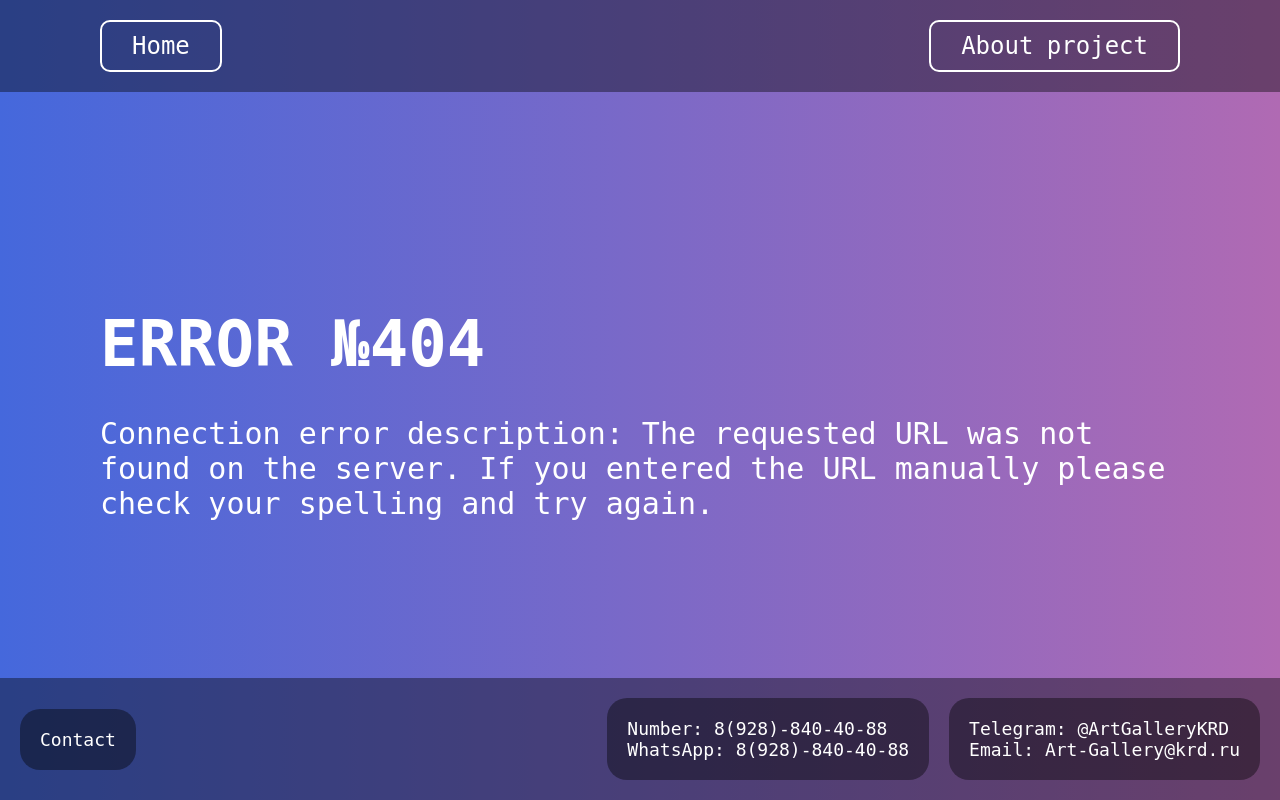
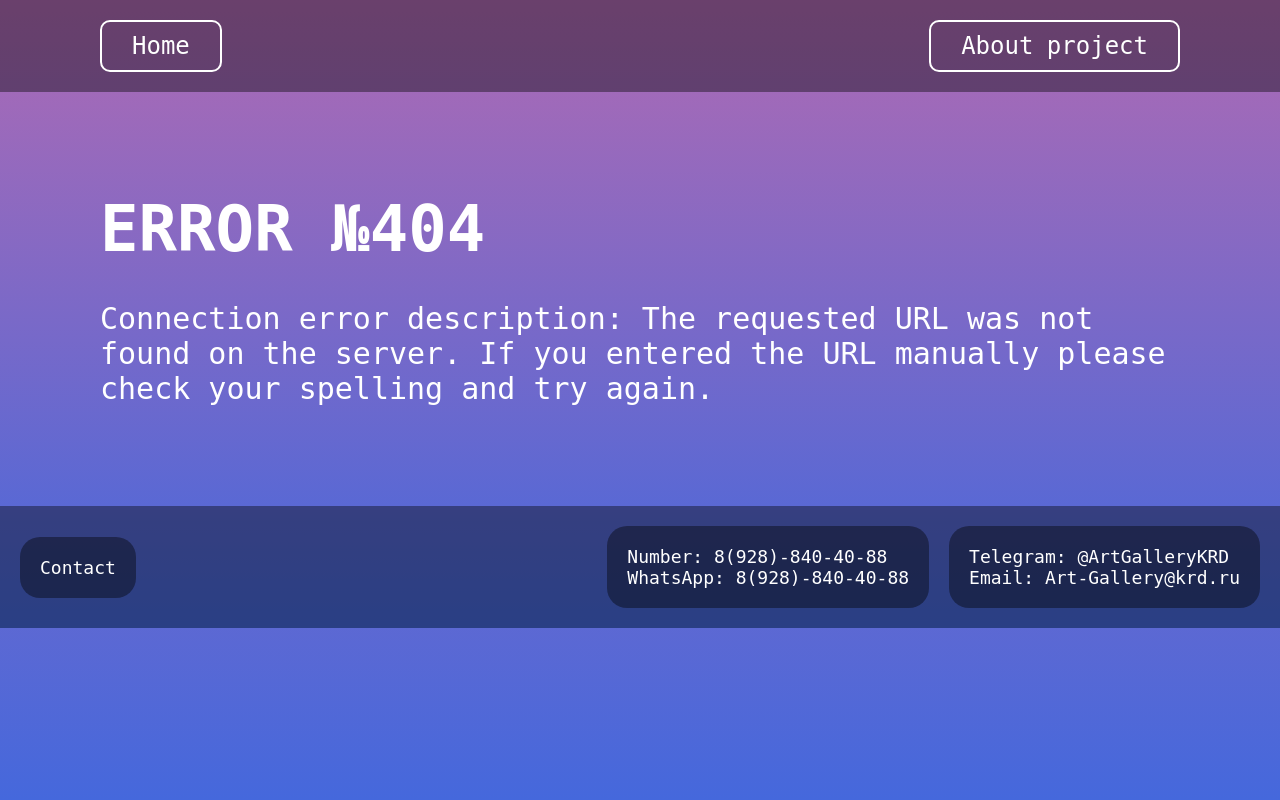
Before and after one commit to DEADnQUEEN/Art_Gallery, a Flask app: page /1 in a window 1280 px wide. Run offline with Flask 3, Linux system fonts and the light colour scheme.

Commit message:
ui changes

```diff
--- a/static/main.css
+++ b/static/main.css
@@ -1,17 +1,20 @@
 :root{
     --sub-color: rgba(0, 0, 0, 0.4);
+    --active-color: #B06AB3;
+    --text-color: #ffffff;
 }
 
 html,
 body {
-    height: 100%;
+    min-height: 100%;
     margin: 0;
-    background: linear-gradient(90deg, #4568DC 0%, #B06AB3 100%);
+    width: 100vw;
+    background: linear-gradient(0deg, #4568DC 0%, #B06AB3 100%) no-repeat;
     font-family: "JetBrains Mono", monospace;
 }
 
 a {
-    color: white;
+    color: var(--text-color);
 }
 
 .all {
@@ -22,18 +25,16 @@ a {
 
 .all .header {
     background-color: var(--sub-color);
+    position: relative;
     display: flex;
     align-items: center;
     justify-content: center;
-    width: 100vw;
-    position: absolute;
     top: 0;
     flex: 0 1 0;
     z-index: 3;
 }
 
 .all .extension {
-    padding-top: 150px;
     flex: 1 1 auto;
     display: inline-flex;
     justify-content: center;
@@ -65,7 +66,7 @@ a {
 }
 
 .contact-block a{
-    color: #fff;
+    color: var(--text-color);
     font-size: 18px;
     font-weight: 200;
     text-decoration: none;
@@ -78,10 +79,10 @@ a {
 }
 
 .text-button {
-    border: 2px solid white;
+    border: 2px solid var(--text-color);
     border-radius: 10px;
     padding: 10px 30px;
-    color: white;
+    color: var(--text-color);
     font-size: 24px;
     font-weight: 400;
     word-spacing: -1px;
@@ -91,9 +92,10 @@ a {
 }
 
 .text-button:hover {
-    background-color: white;
-    color: #222222;
+    background-color: var(--active-color);
+    color: var(--text-color);
     outline: none;
+    border-color: var(--active-color);
 }
 
 .contact{
```
